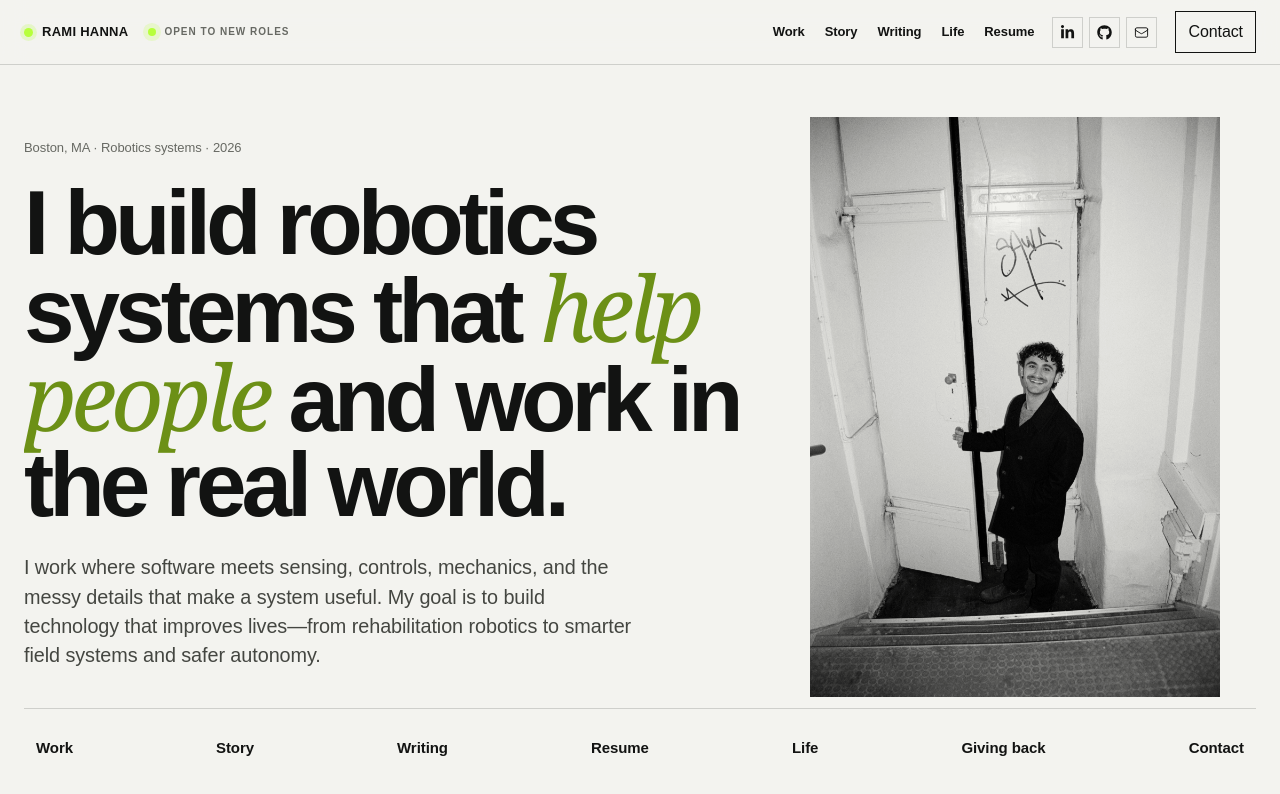
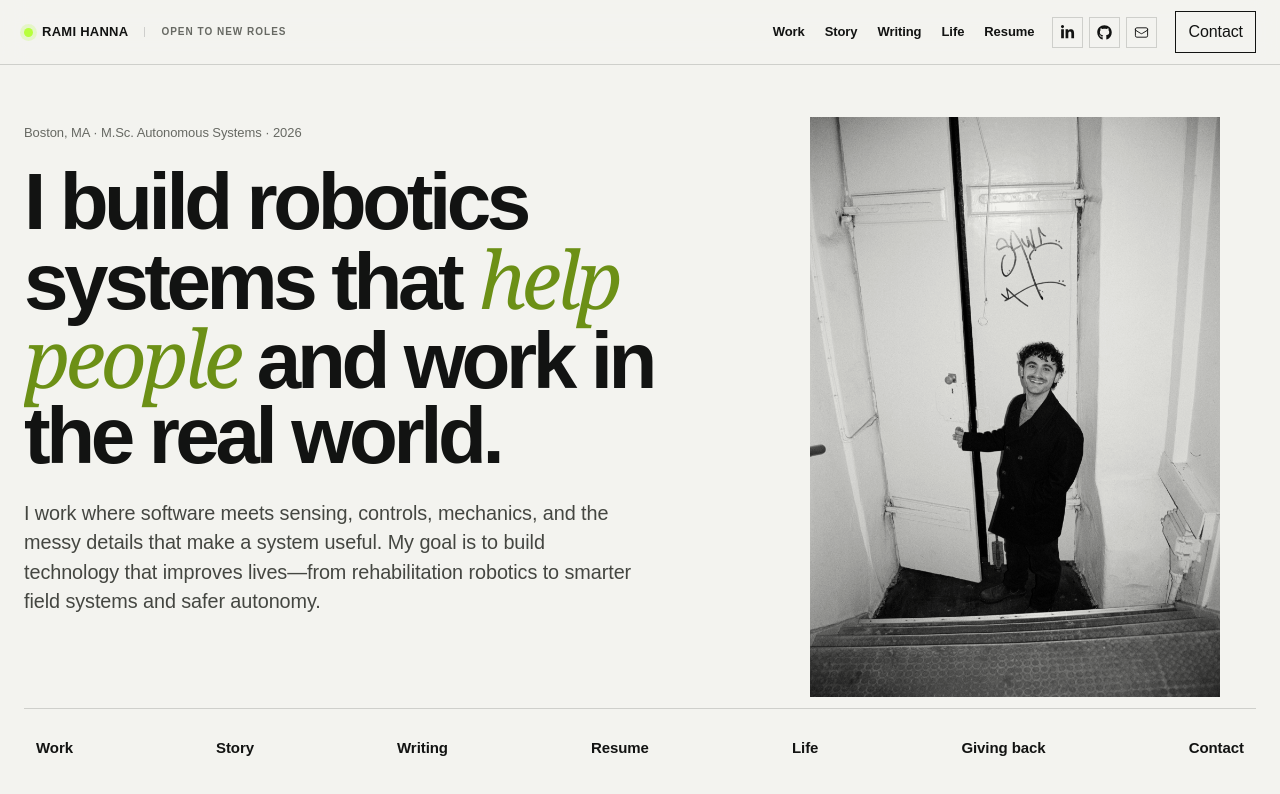
Before and after one commit to rh5rep/portfolio, a Next.js app: page / in a window 1280 px wide. Shown: the top 794 px of the page. Built offline with nearby package versions, Linux system fonts and the light colour scheme.

Commit message:
Refine homepage hierarchy and status

```diff
--- a/app/globals.css
+++ b/app/globals.css
@@ -155,9 +155,8 @@ body {
 .site-header__nav-group { display: flex; align-items: center; gap: 18px; }
 .site-mark { display: inline-flex; align-items: center; gap: 9px; font-size: 13px; font-weight: 700; letter-spacing: .02em; text-transform: uppercase; }
 .site-mark__dot { width: 9px; height: 9px; border-radius: 50%; background: var(--green); box-shadow: 0 0 0 4px rgba(183, 255, 60, .22); }
-.site-header__identity { display: flex; align-items: center; gap: 20px; }
-.site-header__availability { display: inline-flex; align-items: center; gap: 8px; margin: 0; color: var(--quiet); font-size: 10px; font-weight: 800; letter-spacing: .1em; line-height: 1; text-transform: uppercase; }
-.site-header__availability span { width: 8px; height: 8px; border-radius: 50%; background: var(--green); box-shadow: 0 0 0 5px rgba(183, 255, 60, .2); }
+.site-header__identity { display: flex; align-items: center; gap: 16px; }
+.site-header__availability { margin: 0; border-left: 1px solid var(--rule); padding-left: 16px; color: var(--quiet); font-size: 10px; font-weight: 800; letter-spacing: .1em; line-height: 1; text-transform: uppercase; }
 .site-nav { display: flex; align-items: center; gap: 20px; font-size: 13px; font-weight: 600; }
 .site-nav a { transition: color .2s ease; }
 .site-nav a:hover { color: #5d7a19; }
@@ -180,7 +179,7 @@ body {
 .text-link:hover { color: #587813; }
 
 .hero { position: relative; display: grid; min-height: calc(100svh - 64px); grid-template-columns: minmax(0, 1fr) minmax(270px, .7fr); align-items: center; overflow: hidden; padding-top: clamp(64px, 9vw, 136px); padding-bottom: 104px; }
-.hero--home { min-height: calc(100svh - 64px); align-items: start; padding-top: clamp(38px, 4vw, 64px); }
+.hero--home { min-height: calc(100svh - 64px); align-items: start; padding-top: clamp(24px, 2.8vw, 42px); }
 .hero__grid { position: absolute; inset: 0; pointer-events: none; }
 .hero__line { position: absolute; display: block; width: 1px; background: var(--rule); transform: rotate(28deg); transform-origin: top; }
 .hero__line--one { top: -10%; left: 24%; height: 123%; }
@@ -194,6 +193,7 @@ body {
 .hero__content { position: relative; z-index: 1; max-width: 760px; }
 .hero__kicker { margin: 22px 0 0; color: var(--quiet); font-size: 13px; }
 .hero h1, .section h2, .story-page h1, .resume-page h1, .project-hero h1 { margin: 22px 0 0; font-size: clamp(50px, 7.1vw, 104px); font-weight: 650; letter-spacing: -.055em; line-height: .94; }
+.hero--home h1 { font-size: clamp(48px, 6.25vw, 92px); }
 .hero h1 em, .section h2 em, .story-page h1 em { color: #6c9016; font-family: Georgia, serif; font-weight: 400; }
 .hero__intro { max-width: 620px; margin: 26px 0 0; color: #444641; font-size: clamp(17px, 1.55vw, 21px); line-height: 1.48; }
 .hero__actions { display: flex; flex-wrap: wrap; gap: 10px; margin-top: 32px; }
@@ -202,8 +202,8 @@ body {
 .hero__portrait-ring { position: absolute; z-index: 0; top: -6%; left: -7%; width: 110%; aspect-ratio: 1; border: 1px solid var(--ink); border-radius: 50%; }
 .hero__portrait-note { position: absolute; z-index: 2; right: -13%; bottom: 17%; width: 146px; margin: 0; font-size: 10px; font-weight: 700; letter-spacing: .18em; line-height: 1.5; writing-mode: vertical-rl; }
 .hero__quick-links { position: absolute; z-index: 2; right: 0; bottom: 30px; left: 0; display: flex; justify-content: space-between; border-top: 1px solid var(--rule); padding-top: 16px; font-size: 15px; font-weight: 700; }
-.hero__quick-links a { display: inline-flex; min-height: 46px; align-items: center; padding: 0 12px; transition: color .2s ease, background .2s ease; }
-.hero__quick-links a:hover { color: #6b9111; }
+.hero__quick-links a { display: inline-flex; min-height: 46px; align-items: center; padding: 0 12px; transition: color .2s ease, background .2s ease, box-shadow .2s ease; }
+.hero__quick-links a:hover { box-shadow: inset 0 -2px 0 var(--green); color: #4f6e0c; }
 
 .section { padding-top: clamp(46px, 6vw, 80px); padding-bottom: 0; }
 .section-heading { display: grid; grid-template-columns: minmax(130px, .32fr) minmax(0, 1fr); gap: 20px; align-items: start; max-width: 1120px; }
--- a/app/page.tsx
+++ b/app/page.tsx
@@ -8,7 +8,7 @@ export default function Home() {
       <SiteHeader />
       <section className="hero hero--home site-shell" aria-labelledby="hero-title">
         <div className="hero__content">
-          <p className="hero__kicker">Boston, MA · Robotics systems · 2026</p>
+          <p className="hero__kicker">Boston, MA · M.Sc. Autonomous Systems · 2026</p>
           <h1 id="hero-title">I build robotics systems that <em>help people</em> and work in the real world.</h1>
           <p className="hero__intro">
             I work where software meets sensing, controls, mechanics, and the messy details that
--- a/components/SiteHeader.tsx
+++ b/components/SiteHeader.tsx
@@ -19,7 +19,7 @@ export default function SiteHeader() {
             <span className="site-mark__dot" aria-hidden="true" />
             Rami Hanna
           </Link>
-          <p className="site-header__availability"><span aria-hidden="true" /> Open to new roles</p>
+          <p className="site-header__availability">Open to new roles</p>
         </div>
         <div className="site-header__nav-group">
           <nav className="site-nav" aria-label="Primary navigation">
```
